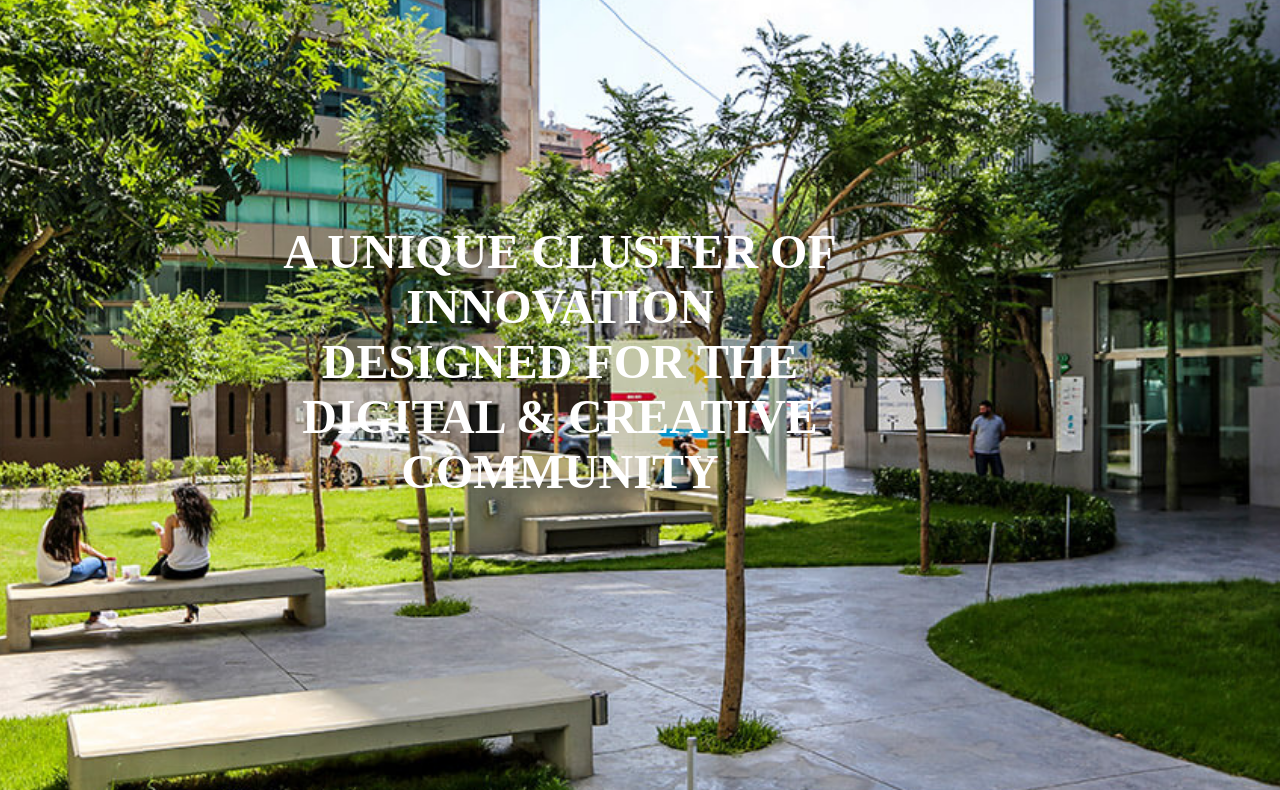
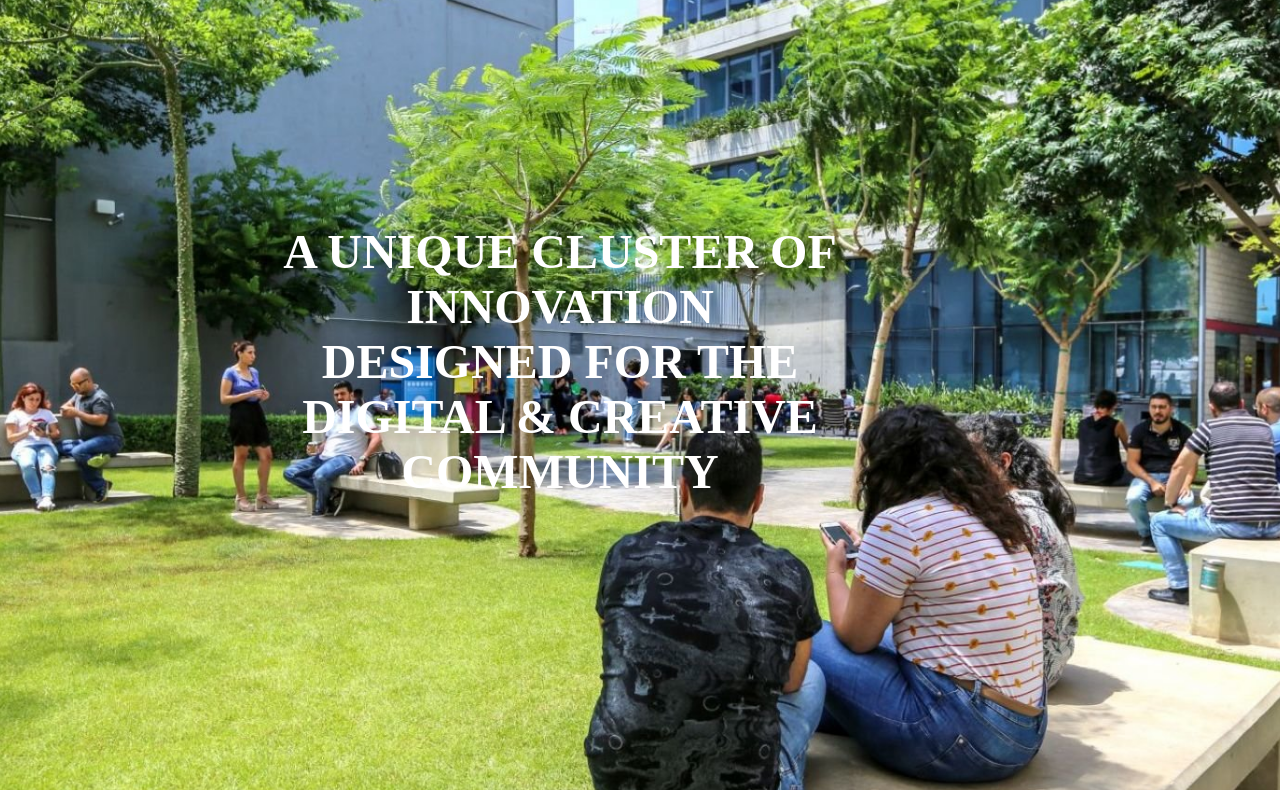
Before and after one commit to AliRHousseini/bdd-website, a plain HTML site: page index.html in a window 1280 px wide. Shown: the part 96-886 px from the top of the page. Drawn offline with Linux system fonts and the light colour scheme.

Commit message:
fixing an issue

```diff
--- a/css/styles.css
+++ b/css/styles.css
@@ -46,7 +46,7 @@
   /* Hero */
 
   .hero {
-    background: url("../images/hero-image.jpg");
+    background: url("../images/hero-image.jpeg");
     background-size: cover;
     background-repeat: no-repeat;
     background-position: center;
```
Also changed, not shown: 1 other file.
